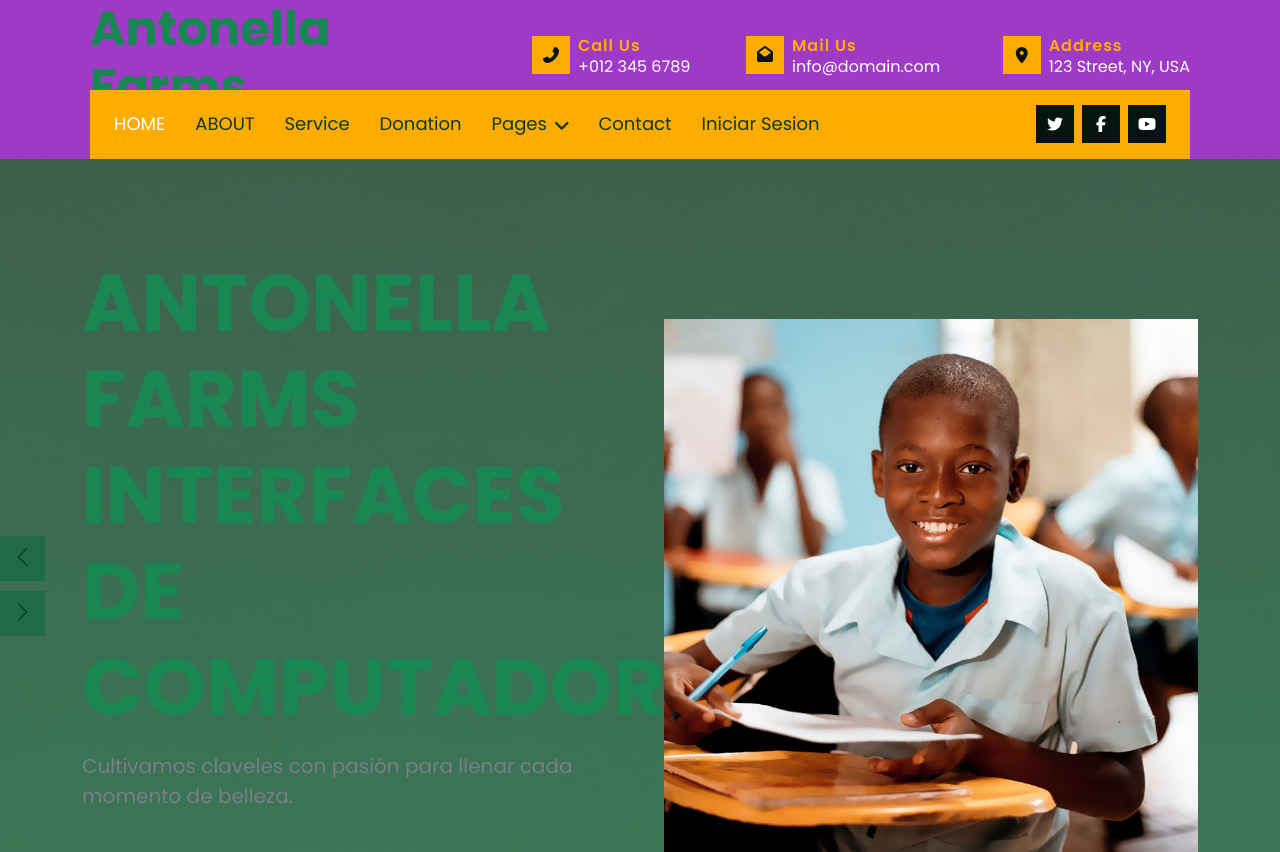
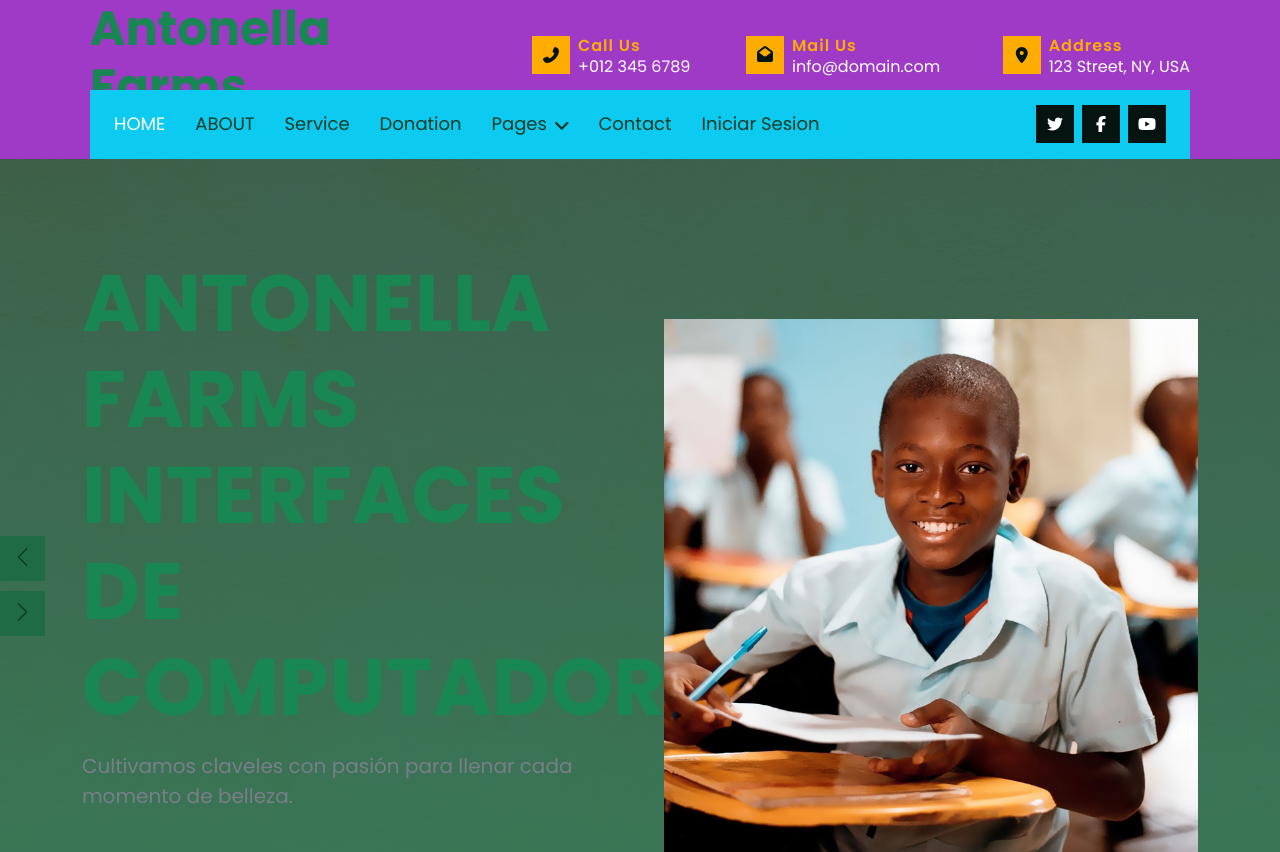
Before and after one commit to samanthaotacoma2186-eng/interfazG6, a Django app: page / in a window 1280 px wide. Shown: the top 852 px of the page. Run offline with Django 5.2, Linux system fonts and the light colour scheme; some libraries are stand-ins or nearby versions.

Commit message:
Cambio el color del panel de menu

```diff
--- a/inicio/templates/header.html
+++ b/inicio/templates/header.html
@@ -96,7 +96,7 @@
     <!-- Navbar Start -->
     <div class="container-fluid bg-secondary px-0 wow fadeIn" data-wow-delay="0.1s">
         <div class="nav-bar">
-            <nav class="navbar navbar-expand-lg bg-primary navbar-dark px-4 py-lg-0">
+            <nav class="navbar navbar-expand-lg bg-info navbar-dark px-4 py-lg-0">
                 <h4 class="d-lg-none m-0">Menu</h4>
                 <button type="button" class="navbar-toggler me-0" data-bs-toggle="collapse"
                     data-bs-target="#navbarCollapse">
```
